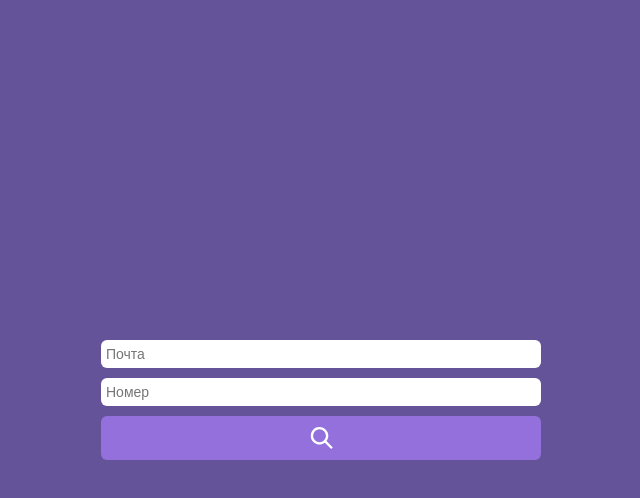
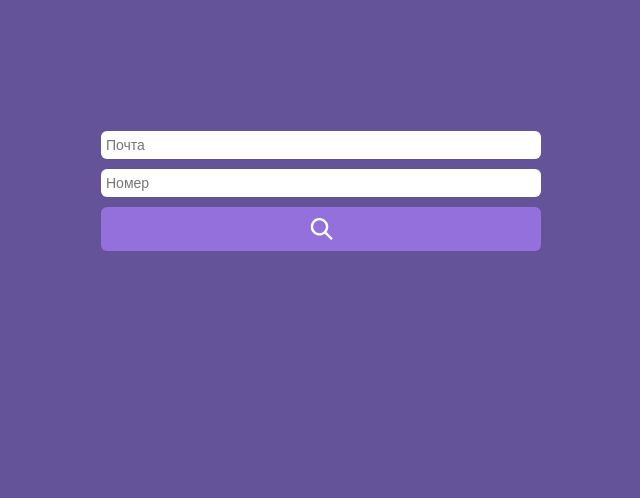
Before and after one commit to irinaais/3205_test, a React (Create React App) app: page / in a window 1280 px wide. Shown: the top 498 px of the page, without its empty margins (319-959 px from the left). Built offline with nearby package versions, Linux system fonts and the light colour scheme.

Commit message:
feat: добавляет SearchForm и изменяет другие компоненты с учётом добавления SearchForm

```diff
--- a/src/components/App/App.css
+++ b/src/components/App/App.css
@@ -9,6 +9,12 @@
   font-style: normal;
   min-height: 100vh;
   display: flex;
+  flex-direction: column;
   justify-content: center;
   align-items: center;
 }
+
+.page__section {
+  width: 50%;
+  max-width: 440px;
+}
--- a/src/components/App/App.js
+++ b/src/components/App/App.js
@@ -1,11 +1,13 @@
 import './App.css';
 import SearchForm from '../SearchForm/SearchForm';
+import UserList from '../UserList/UserList';
 
 function App() {
   return (
-    <div className='page'>
+    <main className='page'>
       <SearchForm />
-    </div>
+      <UserList />
+    </main>
   );
 }
 
--- a/src/components/SearchForm/SearchForm.css
+++ b/src/components/SearchForm/SearchForm.css
@@ -4,8 +4,7 @@
 }
 
 .search-form {
-  display: flex;
-  flex-direction: column;
+  width: 100%;
 }
 
 .search-form__input {
--- a/src/components/SearchForm/SearchForm.js
+++ b/src/components/SearchForm/SearchForm.js
@@ -2,7 +2,7 @@ import './SearchForm.css';
 
 function SearchForm() {
   return (
-    <main className='search-form__container'>
+    <section className='search-form__container page__section' >
       <form className='search-form'>
         <input
           className='search-form__input'
@@ -19,7 +19,7 @@ function SearchForm() {
           />
         <button className="search-form__button" type="submit" aria-label="Найти пользователя"/>
       </form>
-    </main>
+    </section>
   );
 }
 
--- /dev/null
+++ b/src/components/UserList/UserList.css
@@ -0,0 +1,6 @@
+.user-list {
+  width: 100%;
+  height: 50vh;
+  margin: 15px 0 0;
+  box-sizing: border-box;
+}
--- /dev/null
+++ b/src/components/UserList/UserList.js
@@ -0,0 +1,10 @@
+import './UserList.css';
+
+function UserList() {
+  return (
+    <section className='user-list page__section'>
+    </section>
+  );
+}
+
+export default UserList;
```
